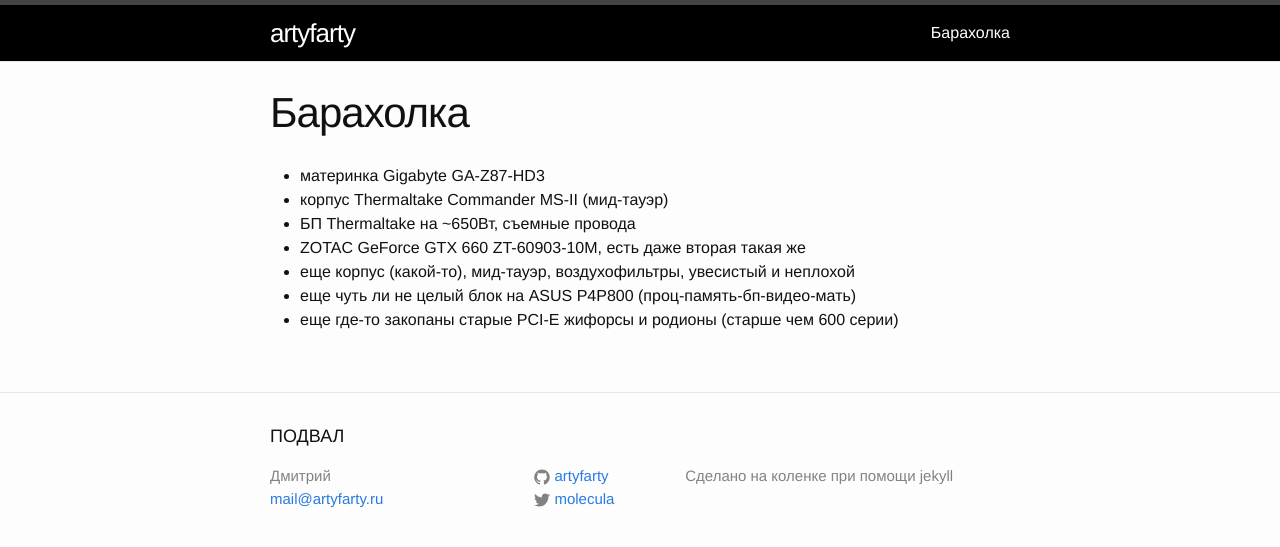
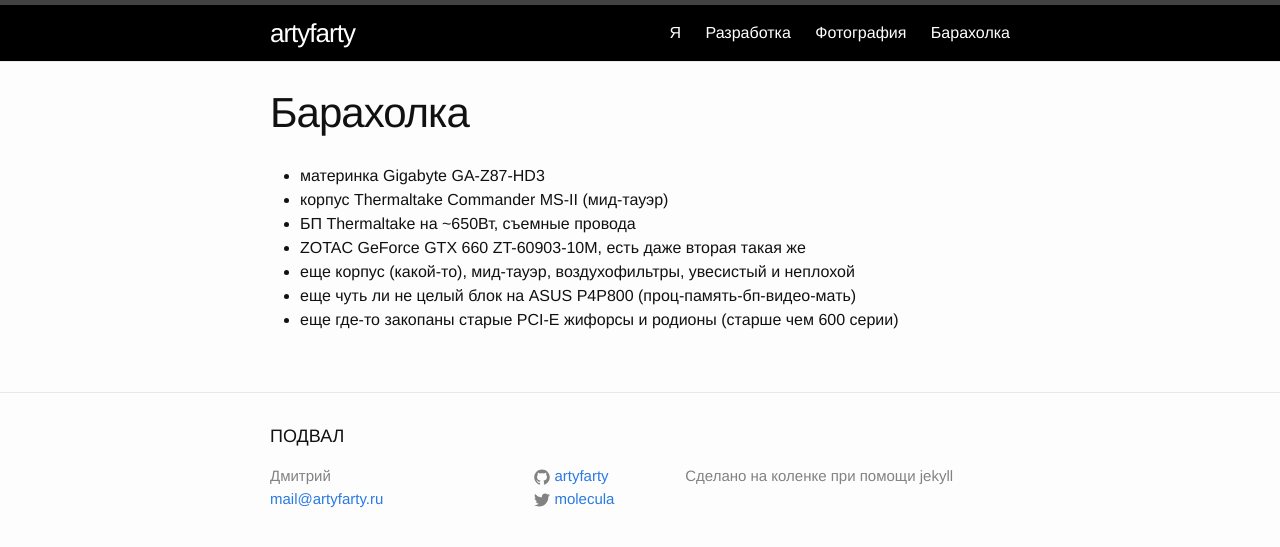
Before and after one commit to artyfarty/artyfartyio.github.io, a Jekyll site: the page built from sell.md, in a window 1280 px wide. Shown: the top 547 px of the page. Built offline with Jekyll 4.4.1, drawn with Linux system fonts in a browser that asks for light colours.

Commit message:
Update header.html

```diff
--- a/_includes/header.html
+++ b/_includes/header.html
@@ -16,7 +16,7 @@
       <div class="trigger">
 	    {% assign pages = site.pages | sort: 'weight' %}
         {% for page in pages %}
-          {% if page.title and !page.hide %}
+          {% if page.title %}
           <a class="page-link" href="{{ page.url | prepend: site.baseurl }}">{{ page.title }}</a>
           {% endif %}
         {% endfor %}
```
